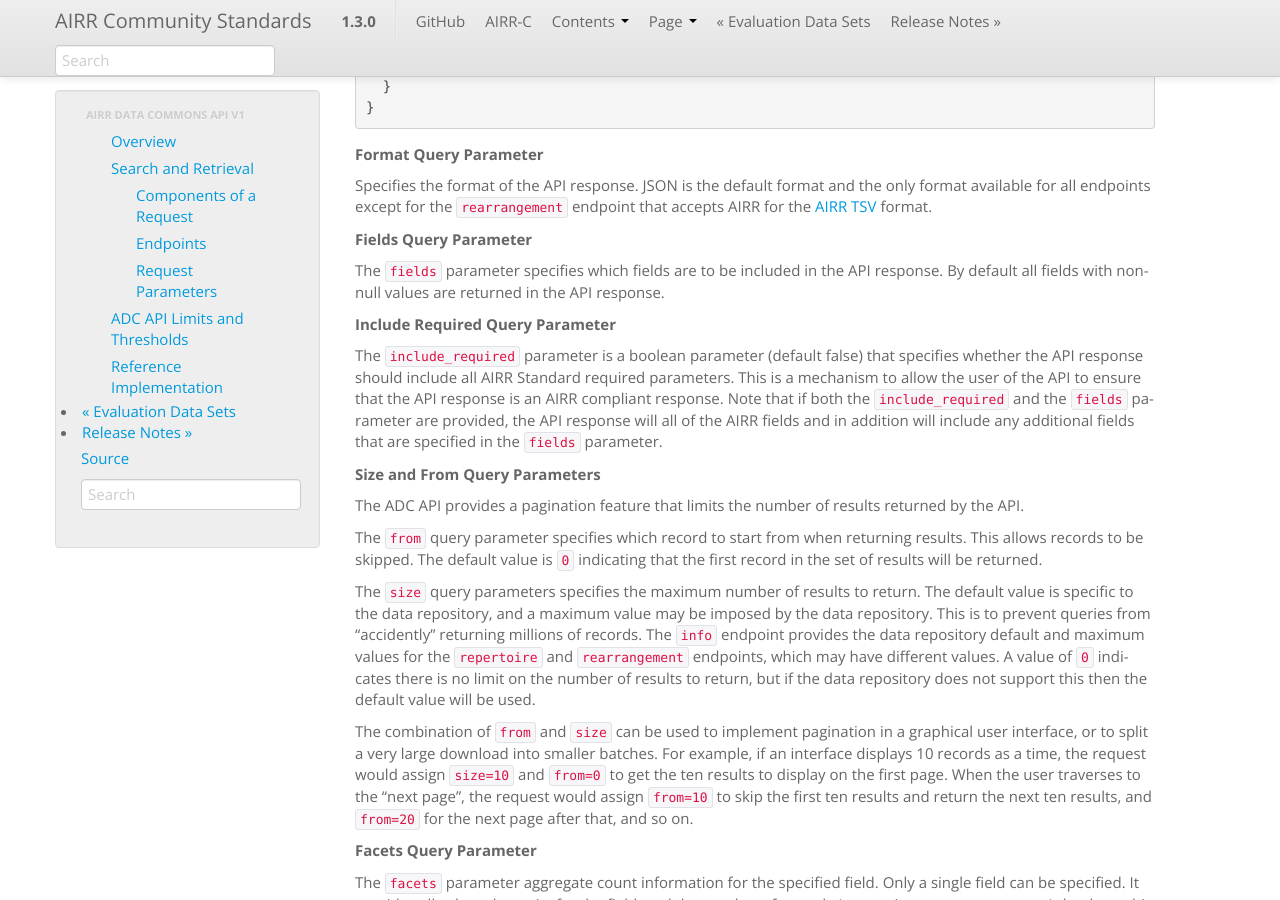
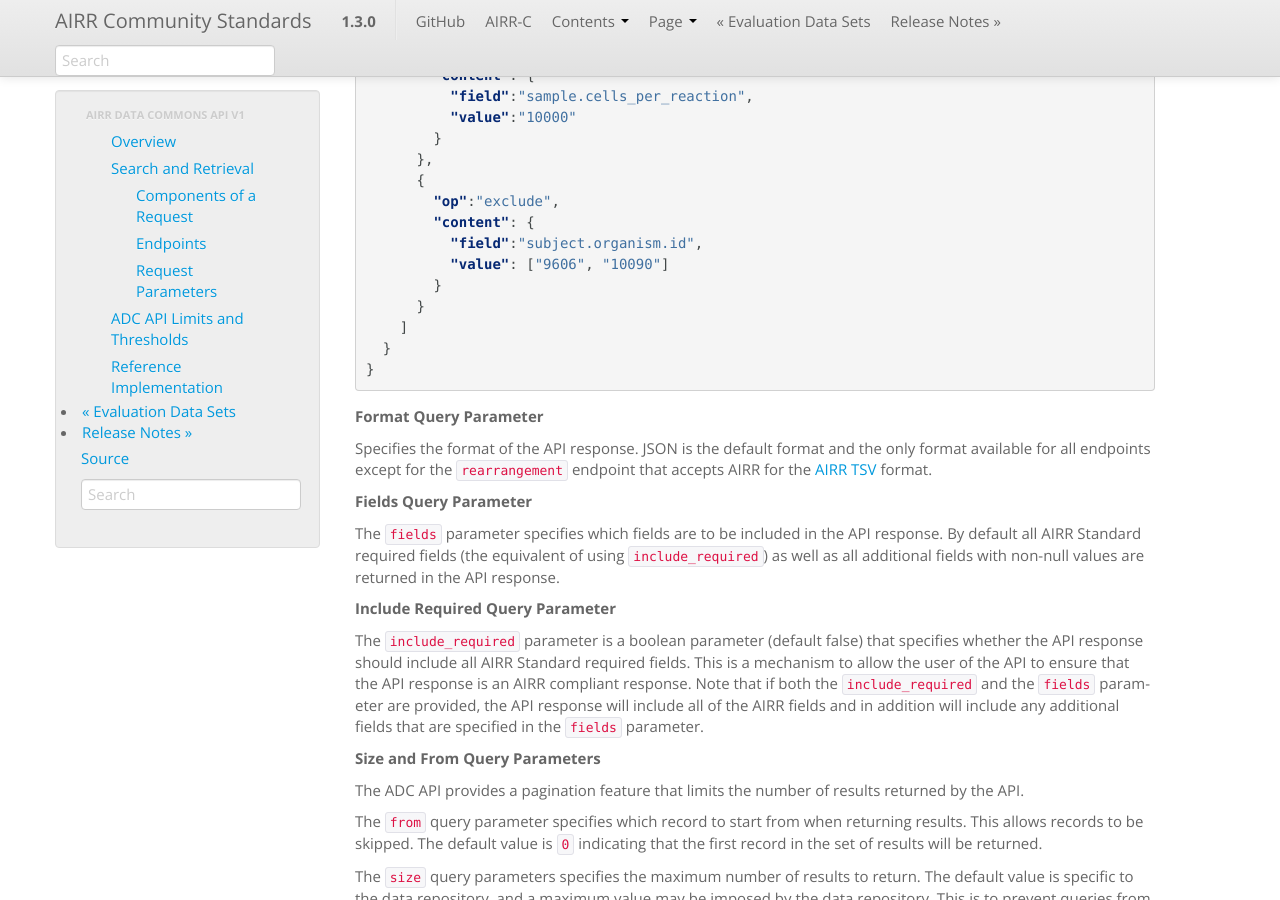
Before and after one commit to airr-community/airr-standards, a Sphinx documentation site: the page built from docs/api/adc_api.rst, in a window 1280 px wide and 900 px high, scrolled down 11747 px. Built offline with Sphinx 7.4.7, drawn with Linux system fonts in a browser that asks for light colours; pages that are not in the unit, such as notebooks, are missing from menus; some of the changed text lies outside the part shown.

Commit message:
Clarified field return info in response
Based on https://github.com/airr-community/airr-standards/issues/213

```diff
--- a/docs/api/adc_api.rst
+++ b/docs/api/adc_api.rst
@@ -117,10 +117,21 @@
 
 + The ``filters`` parameter specifies the query.
 
-+ The ``fields`` parameter specifies which data elements to be returned in the response.
++ The ``from`` and ``size`` parameters specify the number of results to skip and the maximum number of results to be returned in the response.
 
-+ The ``from`` and ``size`` parameters specify the number of results to skip and the maximum number of results to be returned in the response.
++ The ``fields`` parameter specifies which data elements to be returned in the response. By default all AIRR required fields and all non-null, non-AIRR fields are returned.
+
 + The ``include_required`` parameter specifies whether to include the required AIRR fields in the response. This is a mechanism to ensure that the API response is an AIRR compliant repsonse.
+
+The expected fields returned in a response are summarized in the table below.
+
+.. csv-table::
+   :header: "Query parameters", "AIRR required", "AIRR Not Required", "Non-AIRR fields", "Requested fields"
+
+   "None",                              "Y","Y","Y","N"
+   "fields=[,,,]",                      "N","N","N","Y"
+   "include_required:true,fields=[,,,]","Y","N","N","Y"
+   "include_required:true",             "Y","N","N","N"
 
 **Service Status Example**
 
@@ -627,16 +638,16 @@
 **Fields Query Parameter**
 
 The ``fields`` parameter specifies which fields are to be included in
-the API response. By default all fields with non-null values are
-returned in the API response.
+the API response. By default all AIRR Standard required fields (the equivalent of using ``include_required``)
+as well as all additional fields with non-null values are returned in the API response.
 
 **Include Required Query Parameter**
 
 The ``include_required`` parameter is a boolean parameter (default false) that specifies whether the
-API response should include all AIRR Standard required parameters. This is a mechanism to allow
+API response should include all AIRR Standard required fields. This is a mechanism to allow
 the user of the API to ensure that the API response is an AIRR compliant response. Note that if
 both the ``include_required`` and the ``fields`` parameter are provided, the API response will
-all of the AIRR fields and in addition will include any additional fields that are specified in
+include all of the AIRR fields and in addition will include any additional fields that are specified in
 the ``fields`` parameter.
 
 **Size and From Query Parameters**
```
